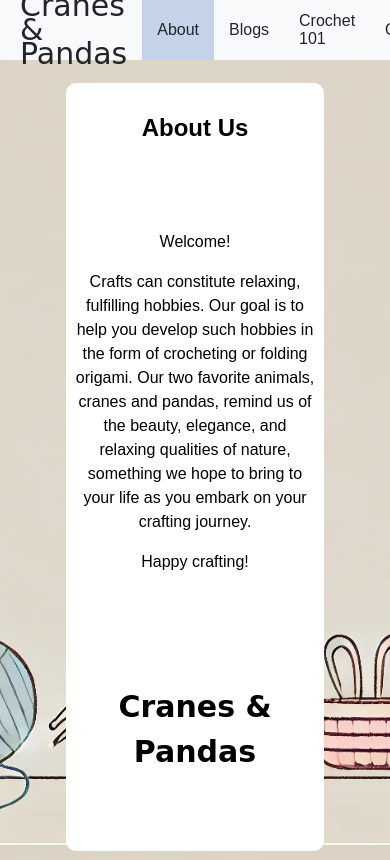
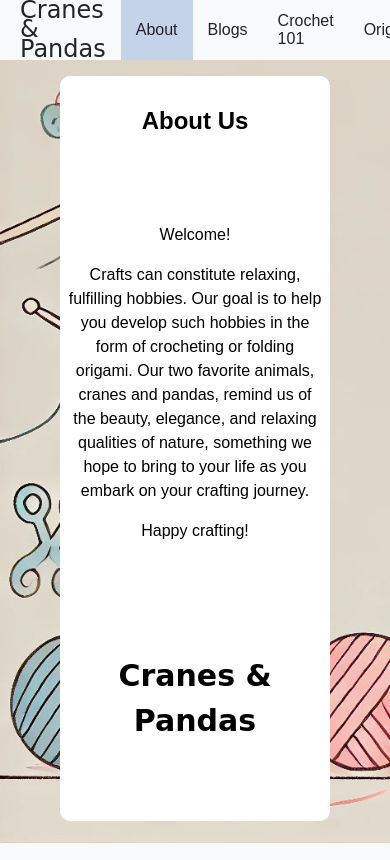
Before and after one commit to naino0316/my-blog, a Flask app: page /about in a window 390 px wide. Run offline with Flask 3, Linux system fonts and the light colour scheme; some web fonts are replaced.

Commit message:
removed margins from background

```diff
--- a/static/css/style.css
+++ b/static/css/style.css
@@ -4,6 +4,7 @@ body {
     background-repeat: no-repeat;
     background-attachment: fixed;
     height: 100vh;
+    margin: 0;
 }
 
 .main-content {
@@ -72,6 +73,7 @@ body {
     #home-item {
         font-weight: 400;
         line-height: 0.8;
+        font-size: 24px;
     }
 
     .main-content {
```
